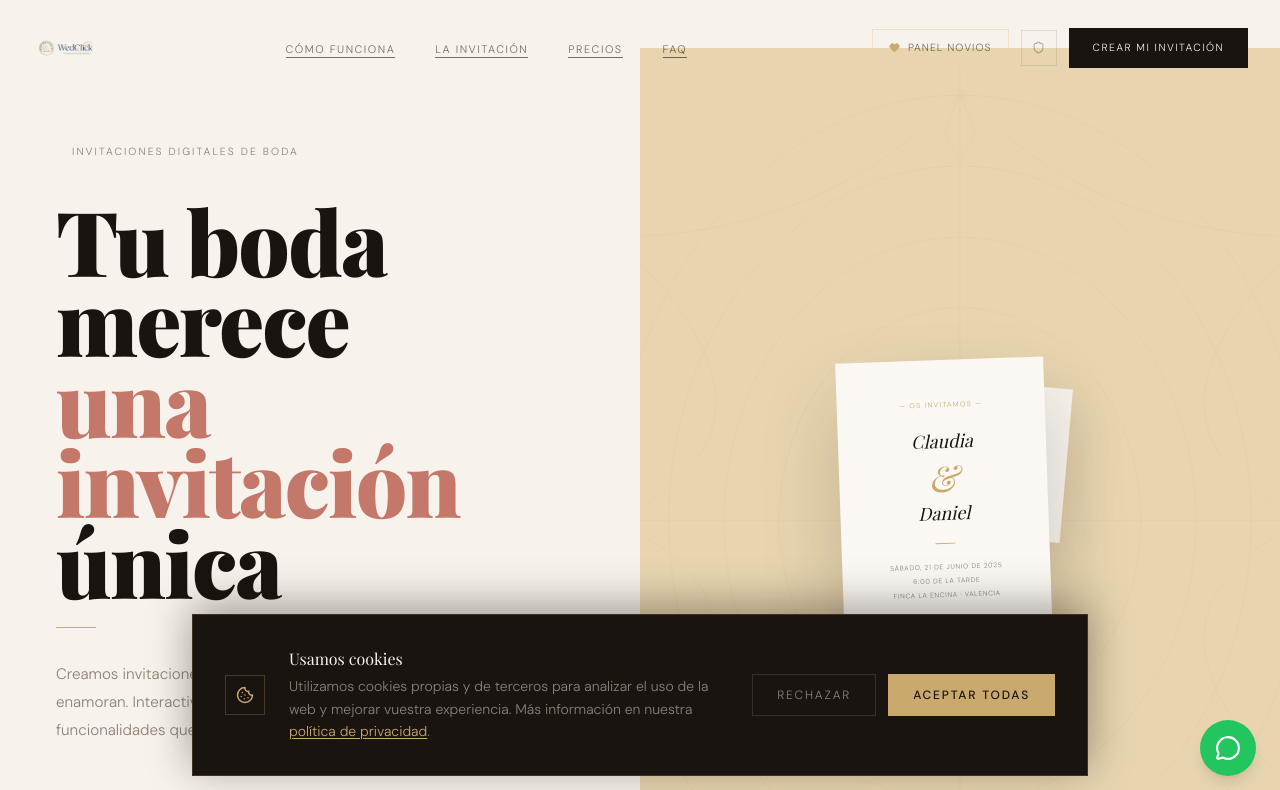
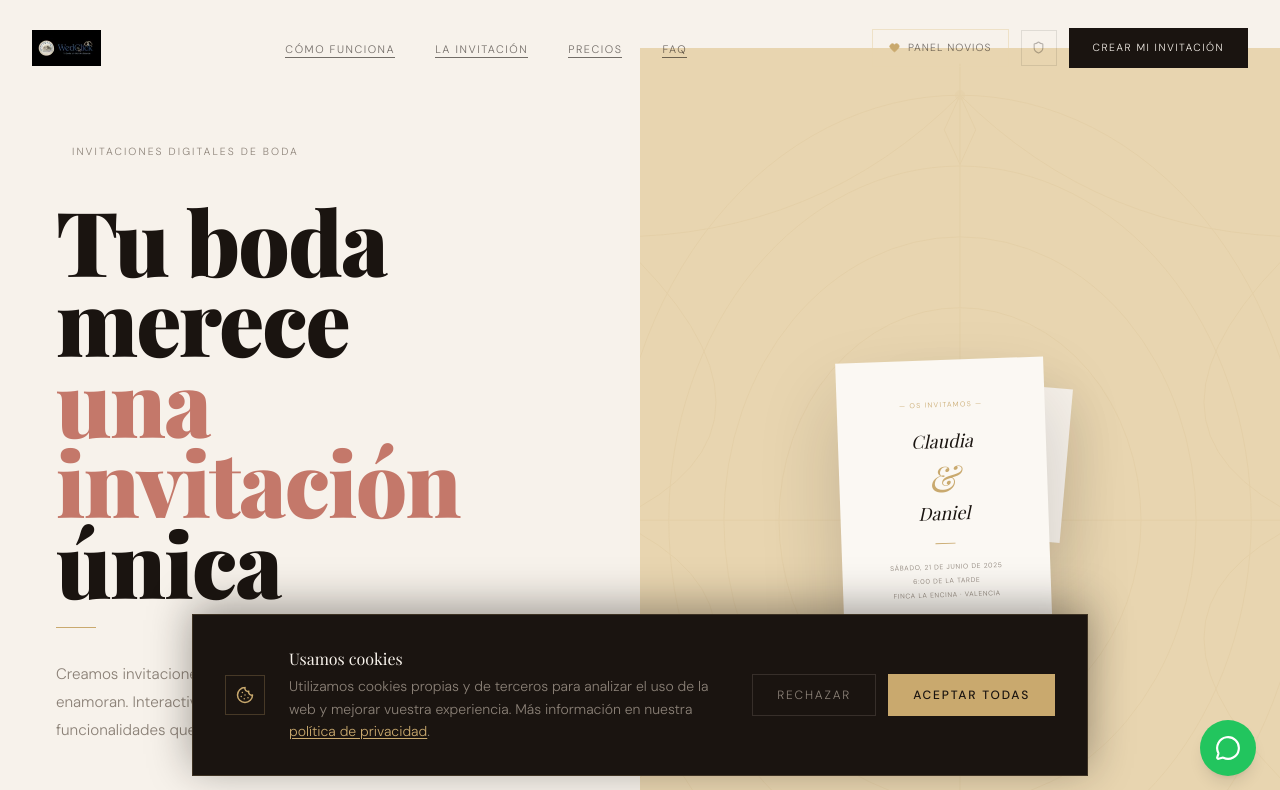
Before and after one commit to Ispaluan84/wedclick, a React (Vite) app in the folder client/: page / in a window 1280 px wide. Shown: the top 790 px of the page. Built offline with nearby package versions, Linux system fonts and the light colour scheme; a web font is replaced by a local one.

Commit message:
SEO nos está complicando la tarde

```diff
--- a/client/src/components/layout/Navbar.jsx
+++ b/client/src/components/layout/Navbar.jsx
@@ -33,14 +33,17 @@ function Navbar() {
 
         {/* Logo */}
         <a href="/" className="flex items-center gap-3" data-hover>
+          <picture>
+            <source srcSet="/Logo_WedClick.webp" type="image/webp" />
             <img
               src="/Logo_WedClick.png"
               alt="WedClick"
-            width="120"
-            height="36"
+              width="137"
+              height="72"
               className="h-9 w-auto"
               loading="eager"
             />
+          </picture>
         </a>
 
         {/* Desktop links */}
```
Also changed, not shown: client/public/Logo_WedClick.webp (added). Lines whose indentation alone changed are shown as unchanged.
